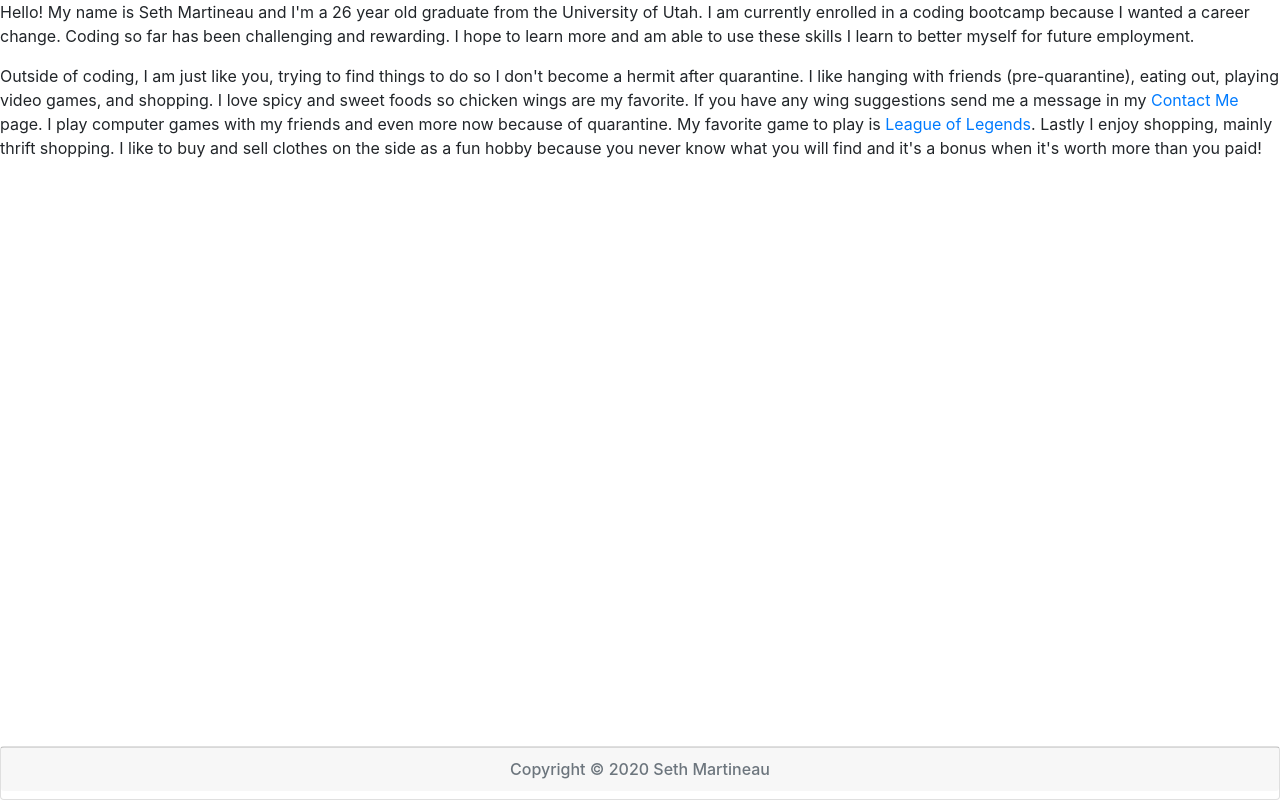
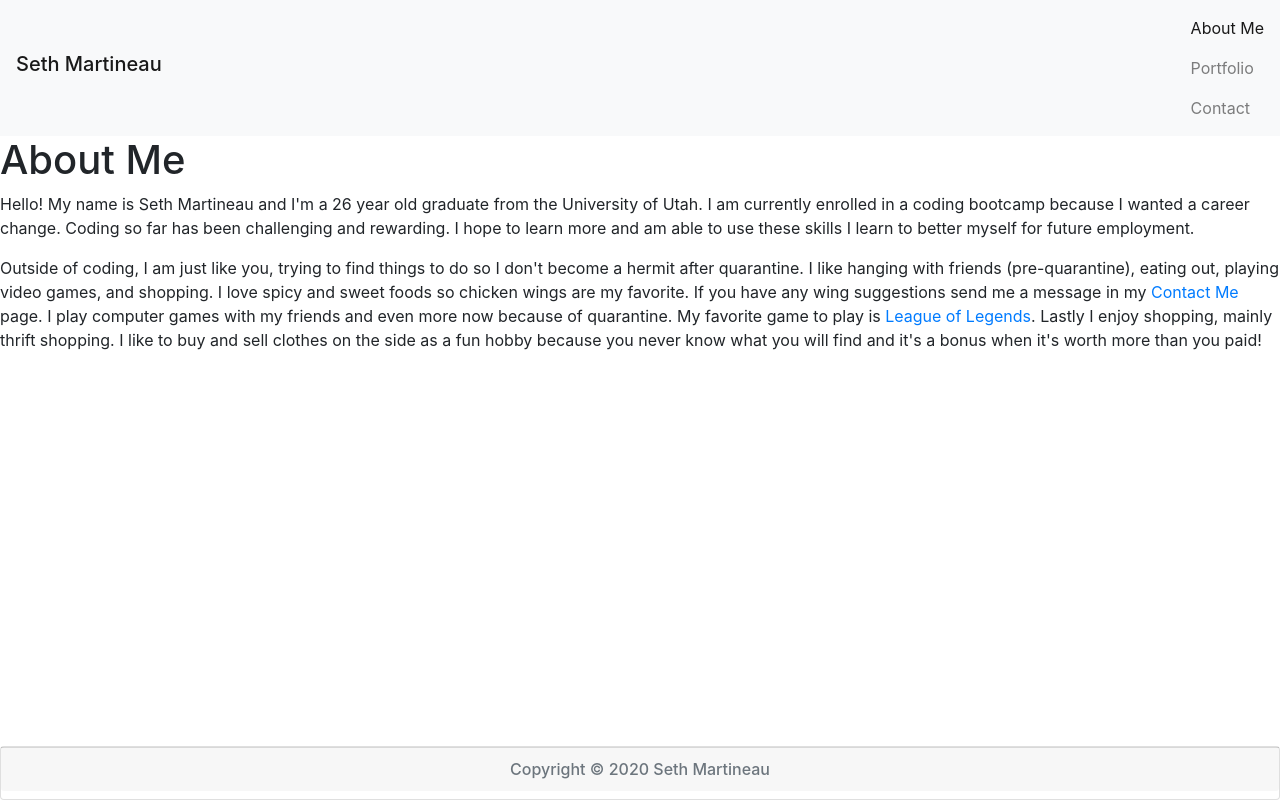
Before and after one commit to slothings/portfolio, a React (Create React App) app: page / in a window 1280 px wide. Built offline with nearby package versions, Linux system fonts and the light colour scheme.

Commit message:
got navbar working and updated Contact page

```diff
--- a/src/App.js
+++ b/src/App.js
@@ -3,7 +3,7 @@ import { BrowserRouter as Router, Route } from "react-router-dom";
 import About from "./pages/About";
 import Portfolio from "./pages/Portfolio";
 import Contact from "./pages/Contact";
-// import Navbar from "./components/Navbar";
+import Navbar from "./components/Navbar/Navbar";
 // import Header from "./components/Header";
 import Footer from "./components/Footer/Footer";
 import './App.css';
@@ -12,7 +12,7 @@ function App() {
   return (
     <Router>
       <div>
-        {/* <Navbar /> */}
+        <Navbar />
         <Route exact path="/" component={About} />
         <Route exact path="/portfolio" component={Portfolio} />
         <Route exact path="/contact" component={Contact} />
--- a/src/components/Navbar/Navbar.js
+++ b/src/components/Navbar/Navbar.js
@@ -0,0 +1,49 @@
+import React from "react";
+import { Link } from "react-router-dom";
+
+function Navbar() {
+  return (
+    <div class="navbar auto navbar-light bg-light">
+
+      <Link class="navbar-brand h3" to="/">Seth Martineau
+      </Link>
+
+      <div>
+        <ul className="navbar-nav">
+          <li className="nav-item">
+            <Link
+              to="/"
+              className={
+                window.location.pathname === "/" || window.location.pathname === "/"
+                  ? "nav-link active"
+                  : "nav-link"
+              }
+            >
+              About Me
+            </Link>
+          </li>
+
+          <li className="nav-item">
+            <Link
+              to="/portfolio"
+              className={window.location.pathname === "/portfolio" ? "nav-link active" : "nav-link"}
+            >
+              Portfolio
+            </Link>
+          </li>
+
+          <li className="nav-item">
+            <Link
+              to="/contact"
+              className={window.location.pathname === "/contact" ? "nav-link active" : "nav-link"}
+            >
+              Contact
+            </Link>
+          </li>
+        </ul>
+      </div>
+    </div>
+  )
+}
+
+export default Navbar;
--- a/src/pages/About.js
+++ b/src/pages/About.js
@@ -3,6 +3,8 @@ import React from "react";
 function About() {
   return (
     <div>
+      <h1>About Me</h1>
+
       <p>Hello! My name is Seth Martineau and I'm a 26 year old graduate from the University of
       Utah. I am currently enrolled in a coding bootcamp because I wanted a career change. Coding so far has been
       challenging and rewarding. I hope to learn more and am able to use these skills I learn to better myself for
--- a/src/pages/Contact.js
+++ b/src/pages/Contact.js
@@ -4,6 +4,16 @@ function Contact() {
   return (
     <div>
       <h1>Contact</h1>
+
+      <div class="list-group pt-3">
+
+        <a class="pb-3" href="https://github.com/slothings">GitHub</a>
+
+        <a class="pb-3" href="https://linkedin.com/in/sethmartineau">LinkedIn</a>
+
+        <p class="pb-3">seth.r.martineau@gmail.com</p>
+      </div>
+
     </div>
   )
 }
```
Also changed, not shown: 1 other file (tests, documents, lock files or other folders).
